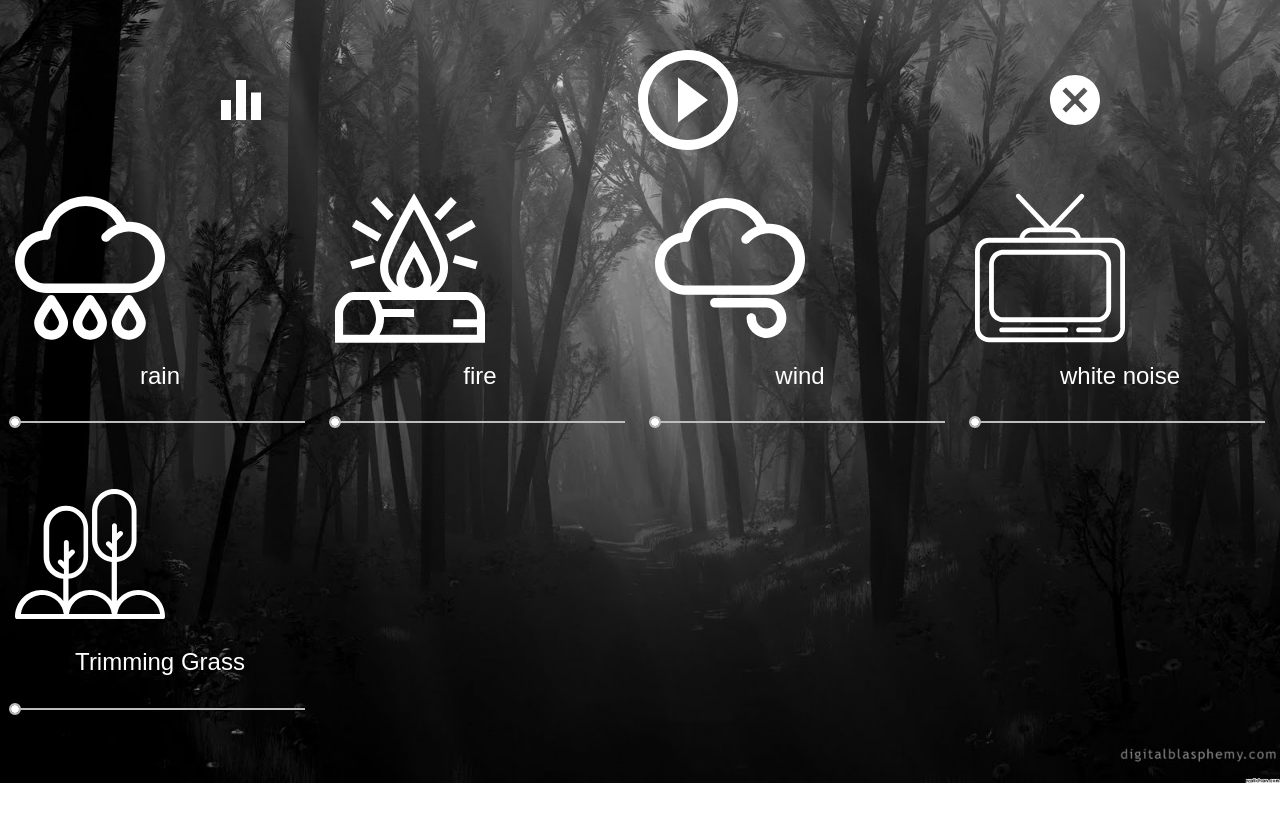
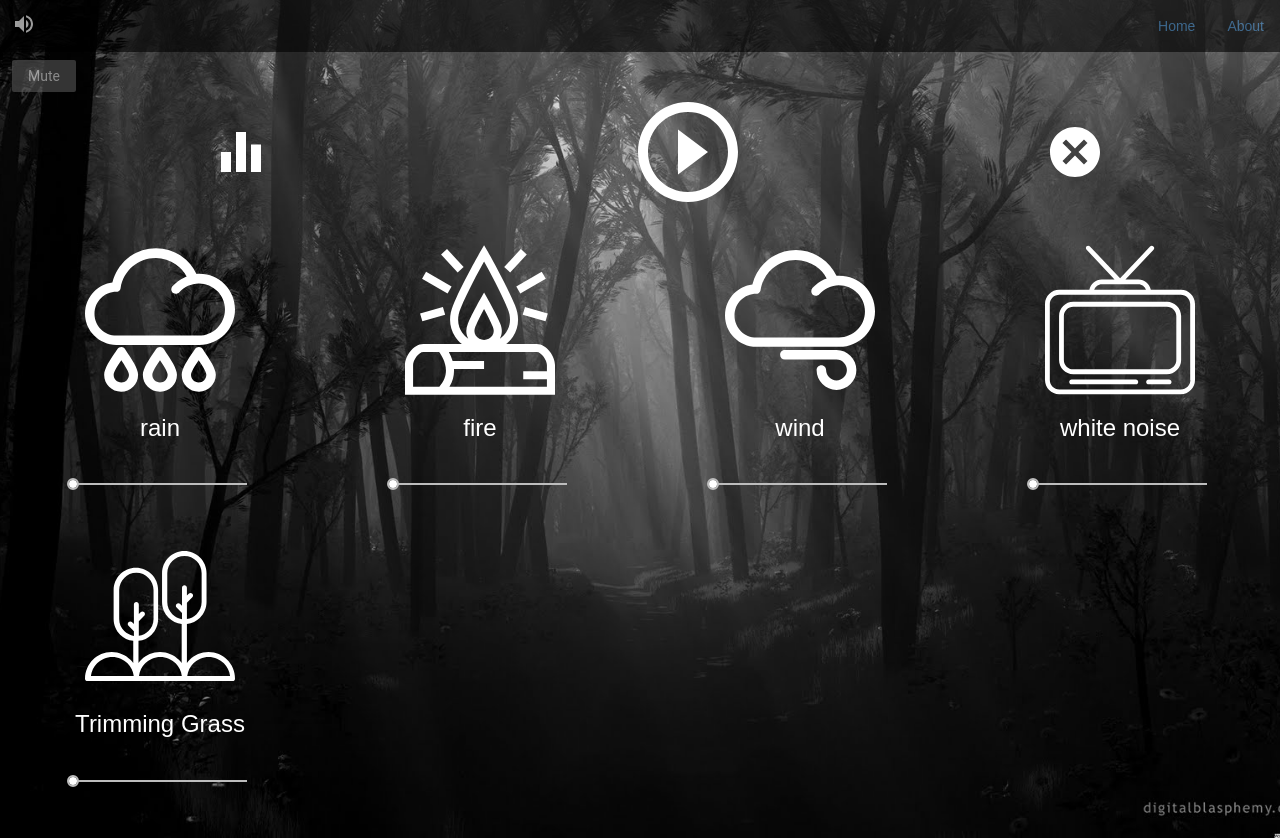
Before and after one commit to stayasleep/react_soft_sounds, a React (Create React App) app: page / in a window 1280 px wide. Before the commit the page ends 800 px from the top, so only its background shows below. Built offline with nearby package versions, Linux system fonts and the light colour scheme.

Commit message:
headers are added

```diff
--- a/src/component/home/headers.js
+++ b/src/component/home/headers.js
@@ -1,12 +1,22 @@
 import React from 'react';
+import { Link } from 'react-router-dom'
+import './style.css';
 
-const headers = (props) => {
+
+const Headers = (props) => {
     return (
-        <div>
-            <h1>Ambient Sounds</h1>
-            <p>Mix and match the sounds you want and then play!</p>
+        <div className="row">
+            <div className="headers" style={{display:"flex", flexDirection:"row",justifyContent:"space-between"}}>
+            {props.children}
+            <ul style={{listStyleType:"none",margin:0,padding:0}}>
+                <li><Link to="/">Home</Link></li>
+                <li><Link to="/about">About</Link></li>
+            </ul>
+            {/*<h1>Ambient Sounds</h1>*/}
+            {/*<p>Mix and match the sounds you want and then play!</p>*/}
+            </div>
         </div>
     )
 };
 
-export default headers;
+export default Headers;
--- /dev/null
+++ b/src/component/home/style.css
@@ -0,0 +1,8 @@
+.headers {
+    background: #000;
+    opacity: 0.6;
+}
+li {
+    display: inline-block;
+    padding: 16px;
+}
--- a/src/component/sound_generator/audio.js
+++ b/src/component/sound_generator/audio.js
@@ -7,6 +7,7 @@ const AudioPlayer = (props) =>{
             loop={true}
             ref={props.inputRef}
             src={props.src}
+            muted={props.muted}
 
         />
     )
--- a/src/component/sound_generator/index.js
+++ b/src/component/sound_generator/index.js
@@ -40,21 +40,25 @@ class Ambient extends Component{
         return(
             <Col sm={3}>
                 <div className="ambient-box">
-                    <div className="ambient-img" >
+                    <div className="ambient-img" style={{textAlign:"center"}} >
                         <img style={{width: 150}} src={this.props.noise.img}/>
                     </div>
                     <div className="ambient-title">
                         <h3 style={{textAlign: "center"}}>{this.props.noise.name}</h3>
                     </div>
+                    <div style={{display:'flex',justifyContent:"center"}}>
                     <Slider
+                        style={{width:"60%"}}
                         value={this.props.noise.volume}
                         //onChange={props.onSlider}
                         onChange={(index,value) => {this.props.onSlider(this.props.position,value)}}
                     />
+                    </div>
                     <AudioPlayer
                         //inputRef={this.props.inputRef}
                         inputRef={el=>this.audioElement = el}
                         src={this.props.noise.src}
+                        muted={this.props.muted}
                     />
                 </div>
             </Col>
--- a/src/container/about.js
+++ b/src/container/about.js
@@ -1,4 +1,5 @@
 import React, { Component } from 'react';
+import Headers from '../component/home/headers';
 
 class About extends Component{
 
@@ -9,6 +10,7 @@ class About extends Component{
     render(){
         return(
             <div>
+                <Headers/>
                 this is the about page
             </div>
         )
--- a/src/container/home.js
+++ b/src/container/home.js
@@ -6,6 +6,9 @@ import Equalizer from 'material-ui/svg-icons/av/equalizer';
 import PlayCircleOutline from 'material-ui/svg-icons/av/play-circle-outline';
 import PauseCircleOutline from 'material-ui/svg-icons/av/pause-circle-outline';
 import IconButton from 'material-ui/IconButton';
+import Unmute from 'material-ui/svg-icons/av/volume-off';
+import Mute from 'material-ui/svg-icons/av/volume-up'
+import Headers from '../component/home/headers';
 import Ambient from '../component/sound_generator/index';
 import {grey500, grey100, grey900,grey700,grey200, grey400, grey300} from 'material-ui/styles/colors';
 import {cancelMedia,changeVolume, togglePlay} from '../actions/index';
@@ -16,25 +19,19 @@ class Home extends Component{
         this.state={
             play: false,
             audio:0,
+            mute: false
         };
         this.togglePlay = this.togglePlay.bind(this);
         this.handleCancel = this.handleCancel.bind(this);
         //this.handleAudio = this.handleAudio.bind(this);
         this.handleSlider = this.handleSlider.bind(this);
+        this.toggleMute = this.toggleMute.bind(this);
     }
 
     componentDidMount(){
         // const audio = this.audioElement;
     }
-    // componentWillUpdate(nextProps,nextState){
-    //     const audio = this.audioElement;
-    //     if(nextState.play){
-    //         audio.play();
-    //     }
-    //     if(!nextState.play){
-    //         audio.pause();
-    //     }
-    // }
+
     ahandleSlider(event, value){
         const audio = this.audioElement;
         if(value > 0){
@@ -78,10 +75,23 @@ class Home extends Component{
         this.props.dispatch(togglePlay(!play));
         // this.setState({play: !this.state.play});
     }
+    toggleMute(){
+        this.setState({mute: !this.state.mute});
+    }
     render(){
         console.log('home props',this.props);
         return(
             <div ref="ref1" className="container-fluid">
+                <Headers>
+                    <div className="player-mute">
+                        <IconButton onClick={this.toggleMute} touch={true} tooltipPosition={'bottom-right'} tooltip={!this.state.mute ? "Mute": "Unmute"}>
+                            {!this.state.mute ?
+                                <Mute hoverColor={grey400} /> :
+                                <Unmute hoverColor={grey400} />
+                            }
+                        </IconButton>
+                    </div>
+                </Headers>
                 <div className="player-controls" style={{margin:"2em 0"}}>
                     <div className="randomizer" style={{alignSelf:"center"}}>
                         <IconButton iconStyle={{width: 60, height:60}}>
@@ -110,6 +120,7 @@ class Home extends Component{
                                 position={index}
                                 noise={noise}
                                 play={this.props.play}
+                                muted={this.state.mute}
                                 //inputRef={el => this.audioElement=el}
                                 onSlider={(index,value)=>this.handleSlider(index,value) }
                             />
```
